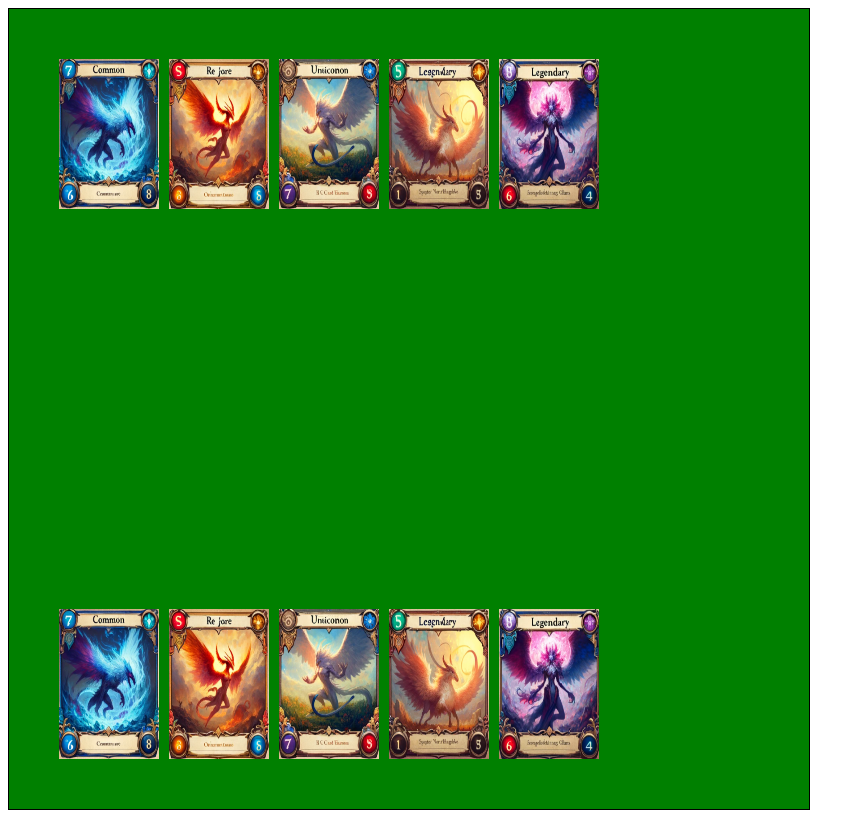
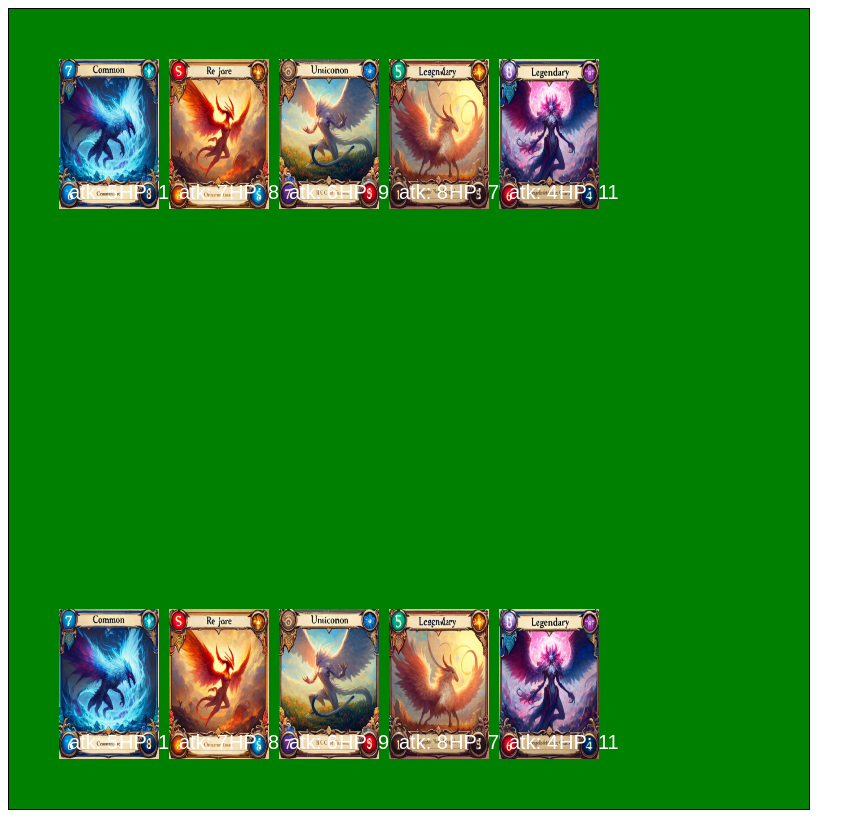
Before and after one commit to jurchiks33/javaScriptPlayground, a plain HTML site: page card_game/index.html in a window 1280 px wide. Shown: the whole page, without its empty margins (0-865 px from the left). Drawn offline with Linux system fonts and the light colour scheme.

Commit message:
card updates

```diff
--- a/card_game/game.js
+++ b/card_game/game.js
@@ -37,6 +37,11 @@ function drawCard(category, x, y) {
     const image = cardImages[category];
     if (image) {
         ctx.drawImage(image, x, y, 100, 150);
+        //draw attack and health stats.
+        ctx.fillStyle = 'white'; //text color.
+        ctx.font = '20px Arial'; //font and size.
+        ctx.fillText(`atk: ${cardStats[category].attack}`, x + 10, y + 140);
+        ctx.fillText(`HP: ${cardStats[category].health}`, x + 60, y + 140);
     }
 }
 
--- a/card_game/index.html
+++ b/card_game/index.html
@@ -14,5 +14,6 @@
 <body>
     <canvas id="gameCanvas" width="800" height="800"></canvas>
     <script src="game.js"></script>
+    <script src="gameLogic.js"></script>
 </body>
 </html>
```
